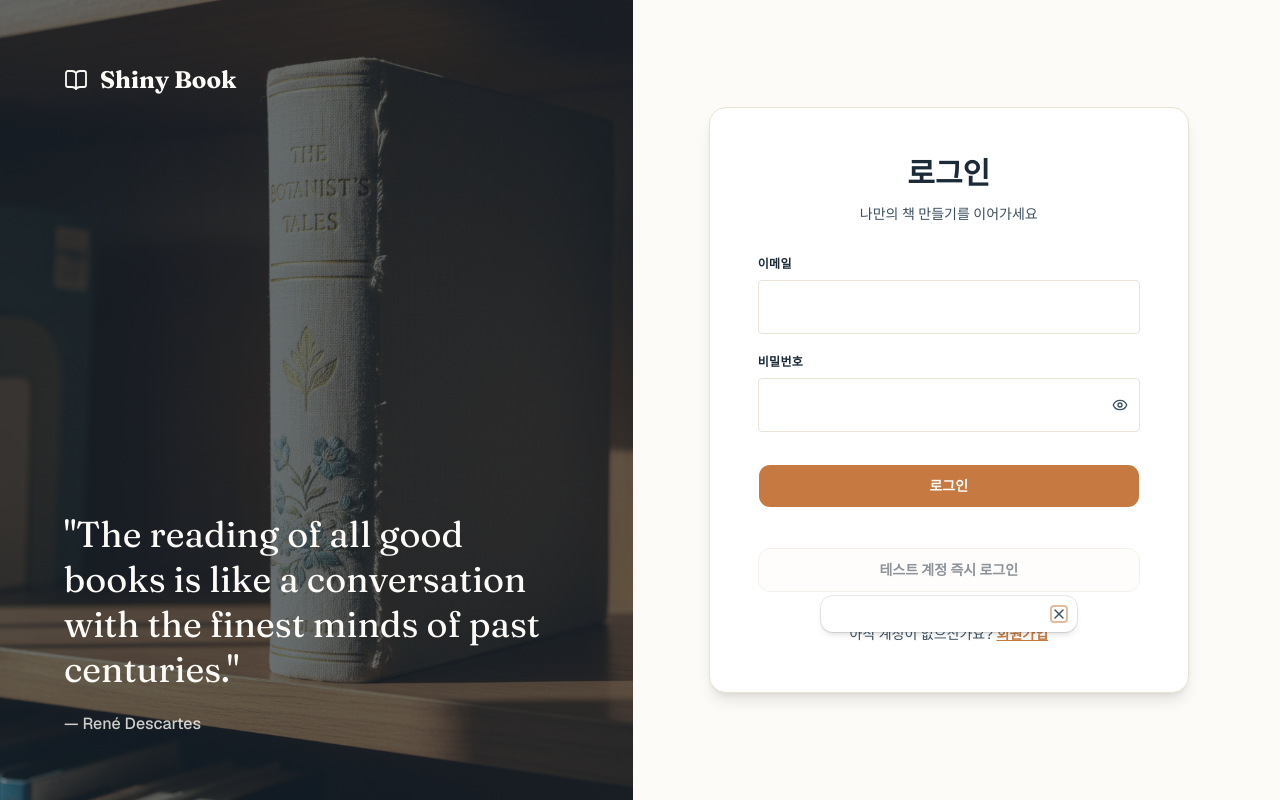
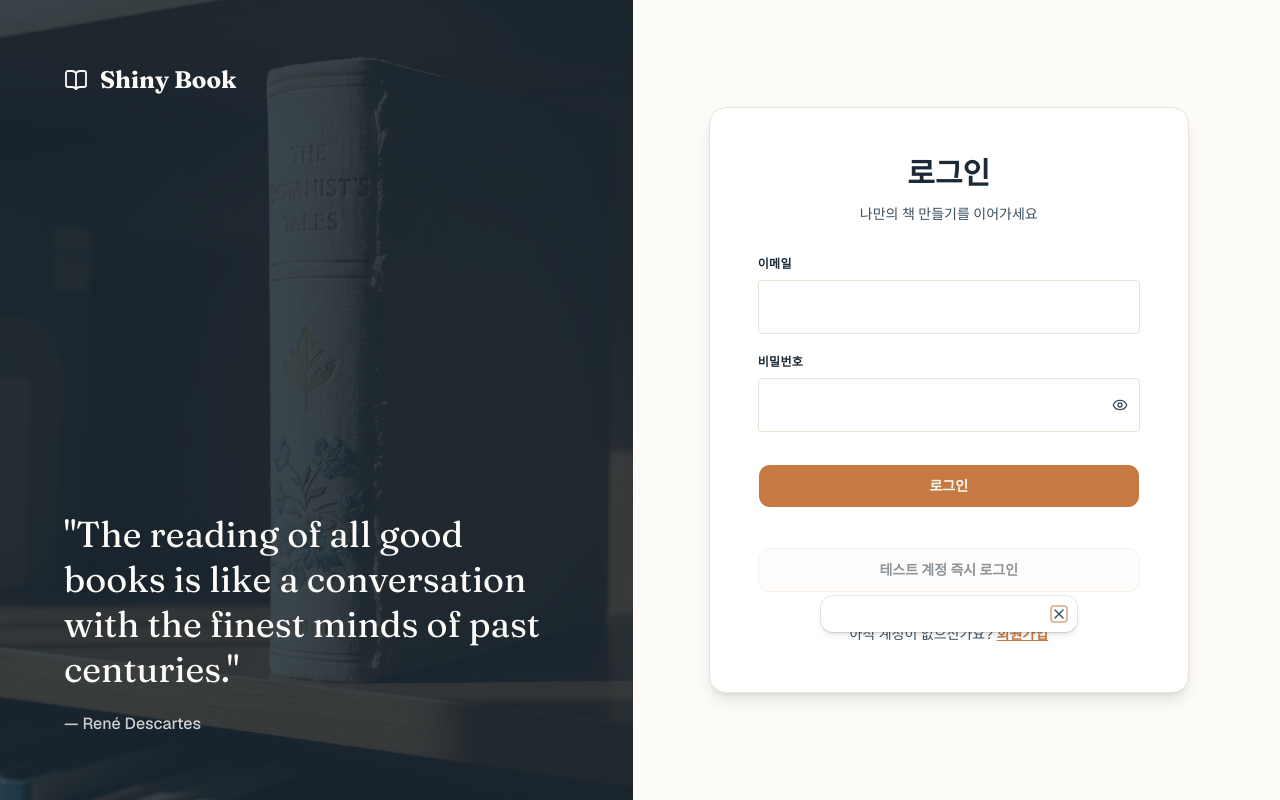
Before and after one commit to Catailog/shiny-book, a Next.js app: page /login in a window 1280 px wide. Built offline with nearby package versions, Linux system fonts and the light colour scheme; no server answers.

Commit message:
fix: 로그인 비주얼 다크 테마 오버레이 개선
- ink 토큰이 다크 모드에서 밝은 색으로 뒤집혀 사진 오버레이가 붕 떠 보이던 문제 수정
- CTA 섹션과 동일하게 라이트/다크 항상 동일한 inverted 토큰으로 교체

```diff
--- a/src/app/login/login-visual.tsx
+++ b/src/app/login/login-visual.tsx
@@ -21,12 +21,12 @@ export async function LoginVisual() {
         className="object-cover"
         priority
       />
-      <div className="absolute inset-0 bg-ink/65" />
-      <Link href="/" className="relative flex items-center gap-3 text-ink-foreground">
+      <div className="absolute inset-0 bg-inverted/85" />
+      <Link href="/" className="relative flex items-center gap-3 text-inverted-foreground">
         <BookOpen aria-hidden="true" strokeWidth={1.8} className="size-6" />
         <span className="font-heading text-2xl font-bold">Shiny Book</span>
       </Link>
-      <div className="relative flex flex-col gap-5 text-ink-foreground">
+      <div className="relative flex flex-col gap-5 text-inverted-foreground">
         <p className="font-heading text-4xl leading-tight font-normal">{`"${quote.text}"`}</p>
         <p className="text-base font-medium opacity-80">— {quote.author}</p>
       </div>
```
